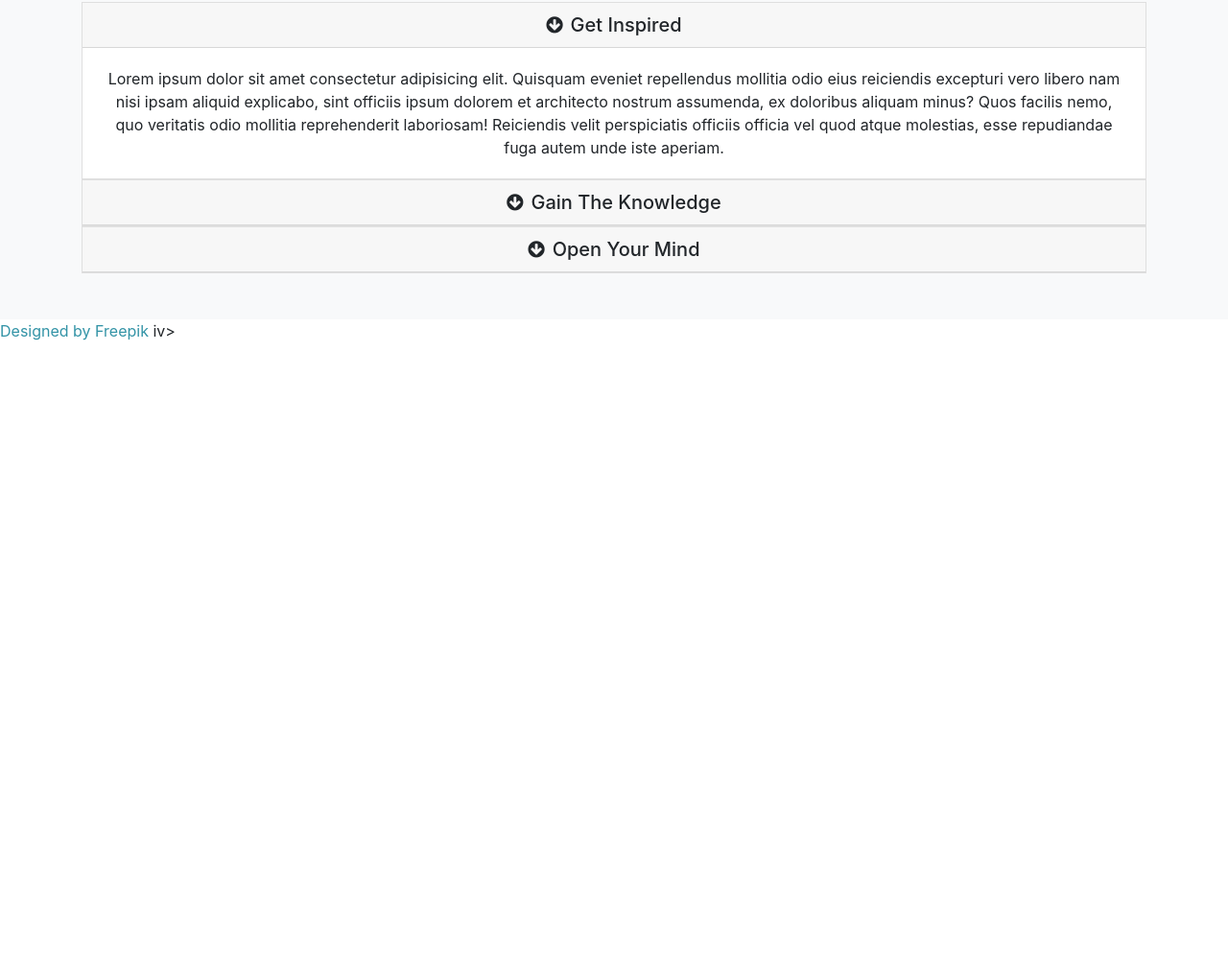
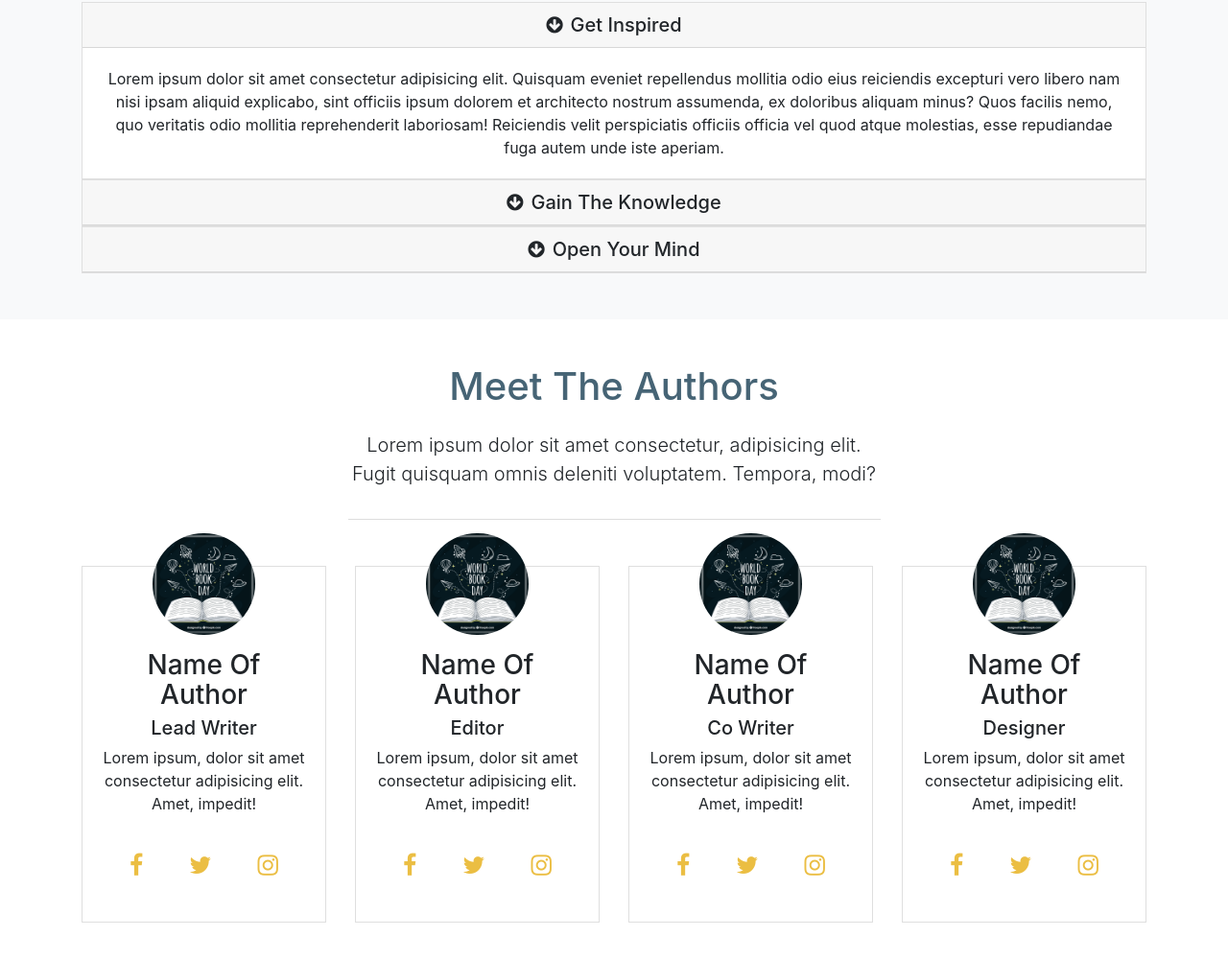
Before and after one commit to mmianchi/2nd-project, a website: page src/index.html in a window 1280 px wide. Shown: the part 1335-2336 px from the top of the page at 96% size. Before the commit the page ends 1692 px from the top, so only its background shows below. Drawn offline with Linux system fonts and the light colour scheme.

Commit message:
changed bootstrab var

```diff
--- a/src/index.html
+++ b/src/index.html
@@ -178,8 +178,112 @@
         </div>
       </div>
     </div>
-  </section>
-<a href="https://www.freepik.com/free-vector/circular-halftone-dots-vector-background_1725109.htm">Designed by Freepik</a>
+    </section>
+
+    <!-- Author -->
+    <section id="authors" class="my-5 text-center">
+      <div class="container">
+        <div class="row">
+          <div class="col">
+            <div class="info-header mb-5">
+              <h1 class="text-primary pb-3">
+                Meet The Authors
+              </h1>
+              <p class="lead pb-3">Lorem ipsum dolor sit amet consectetur, adipisicing elit. Fugit quisquam omnis deleniti voluptatem. Tempora, modi?</p>
+            </div>
+          </div>
+        </div>
+        <div class="row">
+          <div class="col-md-6 col-lg-3">
+            <div class="card">
+              <div class="card-body">
+                <img src="img/205.jpg" alt="person" class="img-fluid rounded-circle w-50 mb-3">
+                <h3>Name Of Author</h3>
+                <h5 class="test-muted">Lead Writer</h5>
+                <p>Lorem ipsum, dolor sit amet consectetur adipisicing elit. Amet, impedit!</p>
+                <div class="d-flex flex-row justify-content-center">
+                  <div class="p-4">
+                    <a href="#"><i class="fa fa-facebook"></i></a>
+                  </div>
+                  <div class="p-4">
+                    <a href="#"><i class="fa fa-twitter"></i></a>
+                  </div>
+                  <div class="p-4">
+                    <a href="#"><i class="fa fa-instagram"></i></a>
+                  </div>
+                </div>
+              </div>
+            </div>
+          </div>
+          <div class="col-md-6 col-lg-3">
+            <div class="card">
+              <div class="card-body">
+                <img src="img/205.jpg" alt="person" class="img-fluid rounded-circle w-50 mb-3">
+                <h3>Name Of Author</h3>
+                <h5 class="test-muted">Editor</h5>
+                <p>Lorem ipsum, dolor sit amet consectetur adipisicing elit. Amet, impedit!</p>
+                <div class="d-flex flex-row justify-content-center">
+                  <div class="p-4">
+                    <a href="#"><i class="fa fa-facebook"></i></a>
+                  </div>
+                  <div class="p-4">
+                    <a href="#"><i class="fa fa-twitter"></i></a>
+                  </div>
+                  <div class="p-4">
+                    <a href="#"><i class="fa fa-instagram"></i></a>
+                  </div>
+                </div>
+              </div>
+            </div>
+          </div>
+          <div class="col-md-6 col-lg-3">
+            <div class="card">
+              <div class="card-body">
+                <img src="img/205.jpg" alt="person" class="img-fluid rounded-circle w-50 mb-3">
+                <h3>Name Of Author</h3>
+                <h5 class="test-muted">Co Writer</h5>
+                <p>Lorem ipsum, dolor sit amet consectetur adipisicing elit. Amet, impedit!</p>
+                <div class="d-flex flex-row justify-content-center">
+                  <div class="p-4">
+                    <a href="#"><i class="fa fa-facebook"></i></a>
+                  </div>
+                  <div class="p-4">
+                    <a href="#"><i class="fa fa-twitter"></i></a>
+                  </div>
+                  <div class="p-4">
+                    <a href="#"><i class="fa fa-instagram"></i></a>
+                  </div>
+                </div>
+              </div>
+            </div>
+          </div>
+          <div class="col-md-6 col-lg-3">
+            <div class="card">
+              <div class="card-body">
+                <img src="img/205.jpg" alt="person" class="img-fluid rounded-circle w-50 mb-3">
+                <h3>Name Of Author</h3>
+                <h5 class="test-muted">Designer</h5>
+                <p>Lorem ipsum, dolor sit amet consectetur adipisicing elit. Amet, impedit!</p>
+                <div class="d-flex flex-row justify-content-center">
+                  <div class="p-4">
+                    <a href="#"><i class="fa fa-facebook"></i></a>
+                  </div>
+                  <div class="p-4">
+                    <a href="#"><i class="fa fa-twitter"></i></a>
+                  </div>
+                  <div class="p-4">
+                    <a href="#"><i class="fa fa-instagram"></i></a>
+                  </div>
+                </div>
+              </div>
+            </div>
+          </div>
+        </div>
+      </div>
+
+    </section>
+
+<!-- <photo:<a href="https://www.freepik.com/free-vector/circular-halftone-dots-vector-background_1725109.htm">Designed by Freepik</a> -->
 
   <script src="js/jquery.min.js"></script>
   <script src="js/popper.min.js"></script>
@@ -188,4 +292,3 @@
 
 </body>
 </html>
-iv>
--- a/src/scss/style.scss
+++ b/src/scss/style.scss
@@ -1,5 +1,5 @@
-$primary: #3293a6;
-$secondary:#e7e792;
+$primary: #466475;
+$secondary:rgb(235, 190, 67);
 
 body {
   margin-top: 95px;
@@ -39,3 +39,20 @@ body {
   margin:auto;
   border-bottom: 1px #ddd solid;
 }
+
+#authors {
+  img {
+    margin-top: -55px;
+  }
+  .fa {
+    font-size: 25px;
+    color:$secondary;
+  }
+  .card:hover {
+    background-color: $secondary;
+    color: #fff;
+    .fa {
+      color:#fff;
+    }
+  }
+}
```
Also changed, not shown: src/css/bootstrap.css, src/css/style.css.
